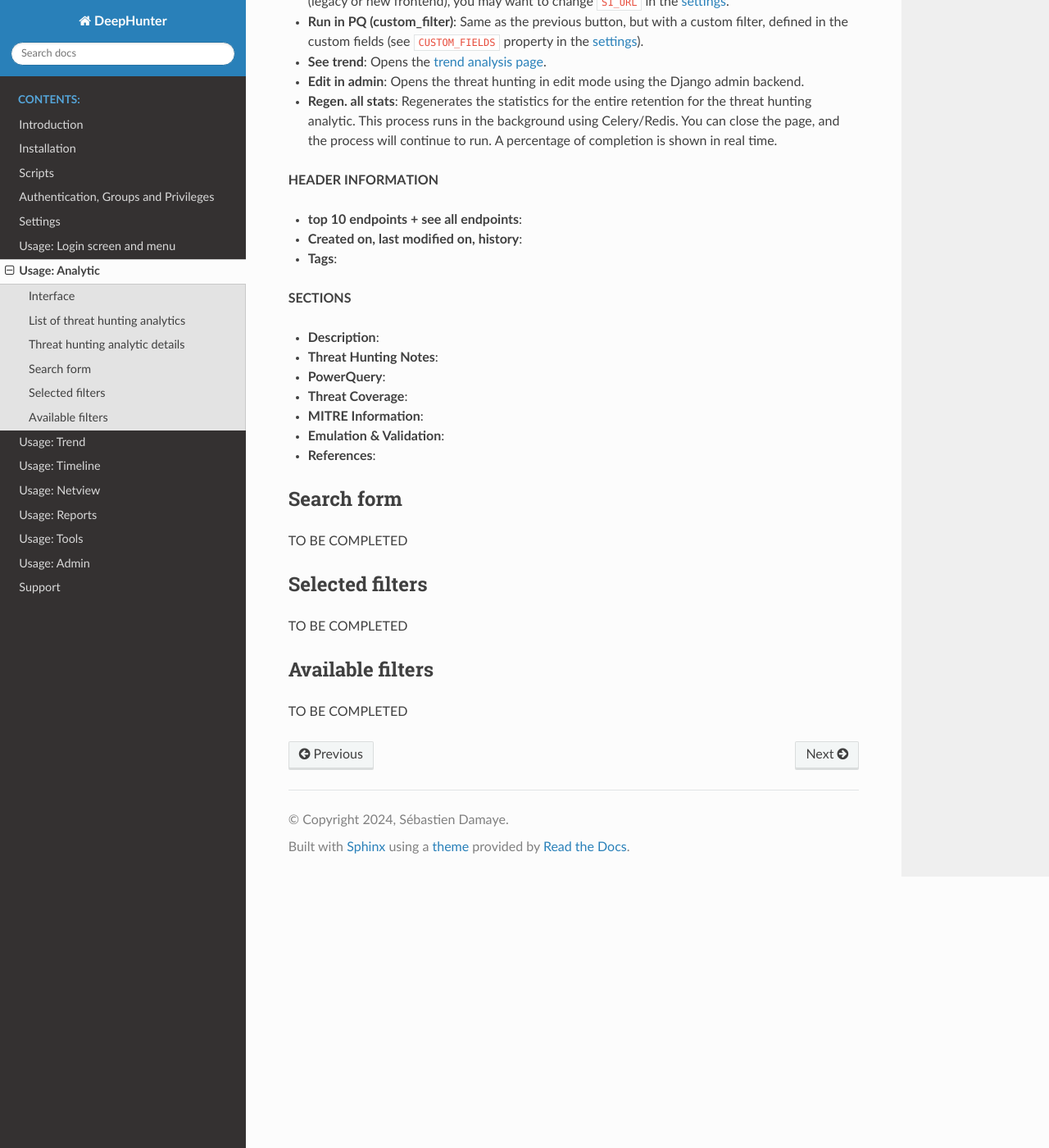
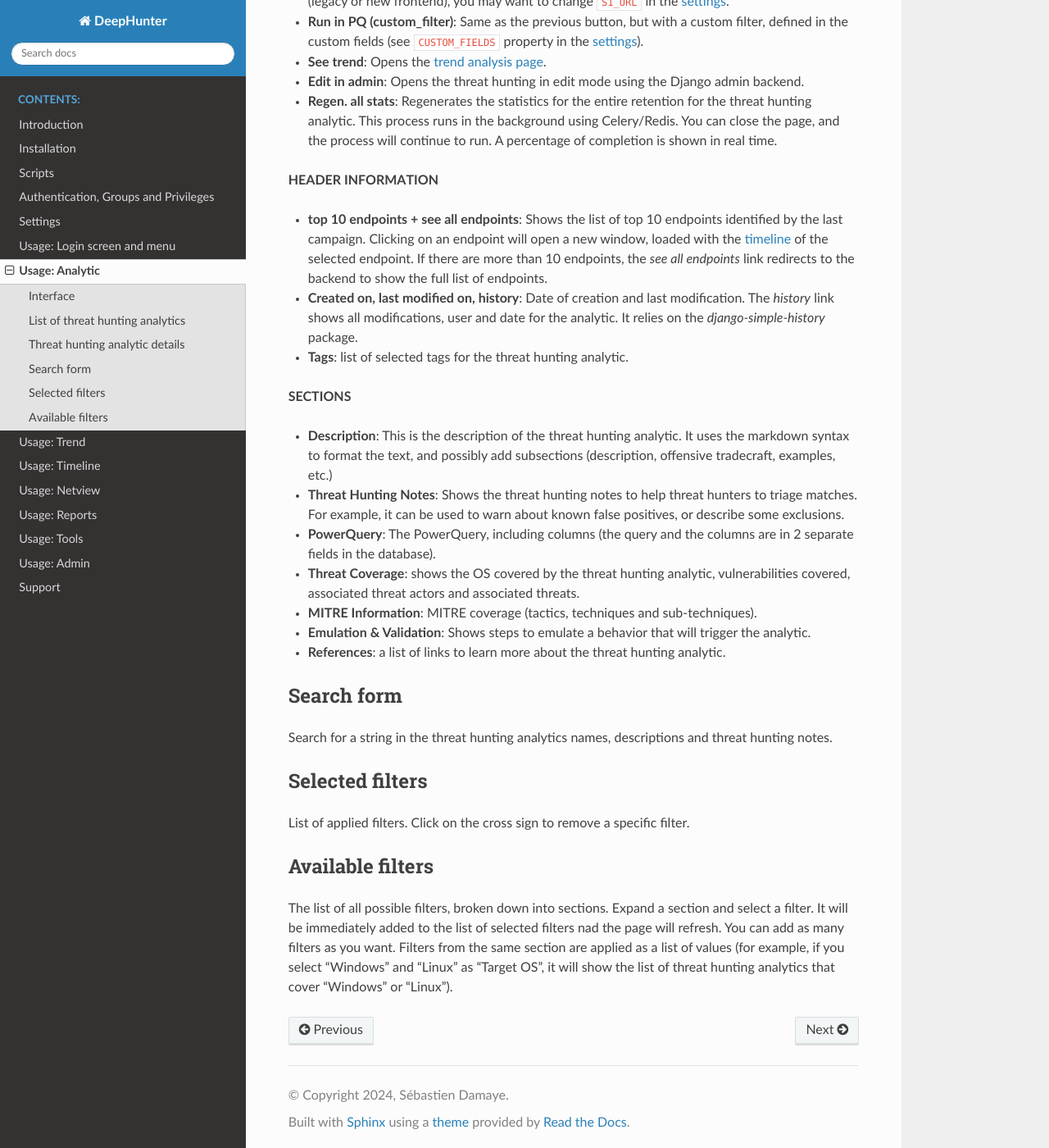
Before and after one commit to wikijm/deephunter, a Sphinx documentation site: the page built from docs/usage_analytics.rst, in a window 1280 px wide and 1400 px high, scrolled down 1773 px. Shown: the whole window at 82% size. Built offline with Sphinx 7.4.7 and the Read the Docs theme 3.1.0, drawn with Linux system fonts in a browser that asks for light colours.

Commit message:
updated doc

```diff
--- a/docs/usage_analytics.rst
+++ b/docs/usage_analytics.rst
@@ -8,13 +8,14 @@ Interface
 Refer to the objects number for details.
 
 .. image:: img/analytics_interface.jpg
+  :width: 1000
   :alt: analytics interface
 
 1. `List of analytics <#list-of-threat-hunting-analytics>`_
-2. `Threat hunting analytic details <#threat-hunting-analytic-details>`_
-3. `Search form <#search-form>`_
-4. `Selected filters <#selected-filters>`_
-5. `Available filters <#available-filters>`_
+2. `Threat hunting analytic details <#id1>`_
+3. `Search form <#id3>`_
+4. `Selected filters <#id4>`_
+5. `Available filters <#id5>`_
 
 List of threat hunting analytics
 ********************************
@@ -46,28 +47,28 @@ Details of each analytic can be viewed by clicking on the arrow on the left of e
 
 **HEADER INFORMATION**
 
-- **top 10 endpoints + see all endpoints**:
-- **Created on, last modified on, history**:
-- **Tags**:
+- **top 10 endpoints + see all endpoints**: Shows the list of top 10 endpoints identified by the last campaign. Clicking on an endpoint will open a new window, loaded with the `timeline <usage_timeline.html>`_ of the selected endpoint. If there are more than 10 endpoints, the `see all endpoints` link redirects to the backend to show the full list of endpoints.
+- **Created on, last modified on, history**: Date of creation and last modification. The `history` link shows all modifications, user and date for the analytic. It relies on the `django-simple-history` package.
+- **Tags**: list of selected tags for the threat hunting analytic.
 
 **SECTIONS**
 
-- **Description**:
-- **Threat Hunting Notes**:
-- **PowerQuery**:
-- **Threat Coverage**:
-- **MITRE Information**:
-- **Emulation & Validation**:
-- **References**:
+- **Description**: This is the description of the threat hunting analytic. It uses the markdown syntax to format the text, and possibly add subsections (description, offensive tradecraft, examples, etc.)
+- **Threat Hunting Notes**: Shows the threat hunting notes to help threat hunters to triage matches. For example, it can be used to warn about known false positives, or describe some exclusions.
+- **PowerQuery**: The PowerQuery, including columns (the query and the columns are in 2 separate fields in the database).
+- **Threat Coverage**: shows the OS covered by the threat hunting analytic, vulnerabilities covered, associated threat actors and associated threats.
+- **MITRE Information**: MITRE coverage (tactics, techniques and sub-techniques).
+- **Emulation & Validation**: Shows steps to emulate a behavior that will trigger the analytic.
+- **References**: a list of links to learn more about the threat hunting analytic.
 
 Search form
 ***********
-TO BE COMPLETED
+Search for a string in the threat hunting analytics names, descriptions and threat hunting notes.
 
 Selected filters
 ****************
-TO BE COMPLETED
+List of applied filters. Click on the cross sign to remove a specific filter.
 
 Available filters
 *****************
-TO BE COMPLETED
+The list of all possible filters, broken down into sections. Expand a section and select a filter. It will be immediately added to the list of selected filters nad the page will refresh. You can add as many filters as you want. Filters from the same section are applied as a list of values (for example, if you select "Windows" and "Linux" as "Target OS", it will show the list of threat hunting analytics that cover "Windows" or "Linux").
```
